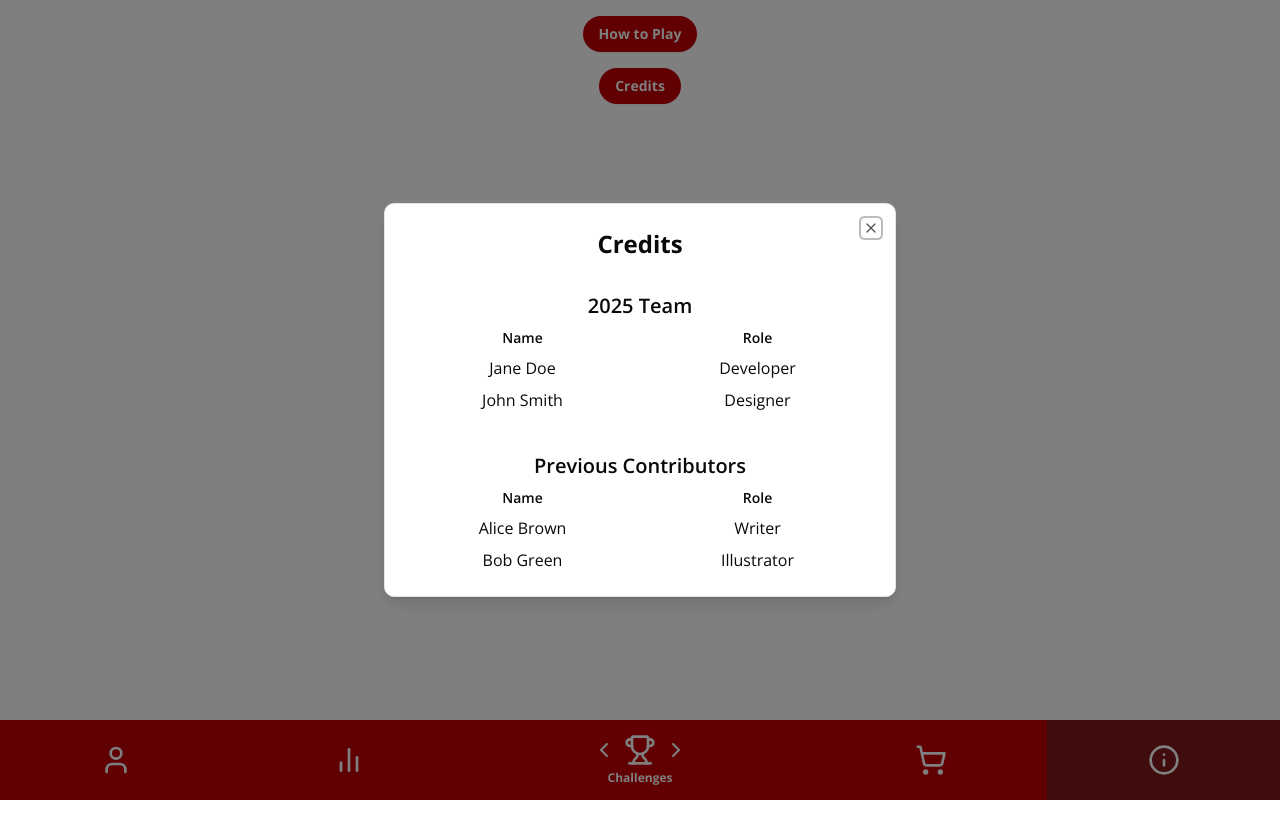
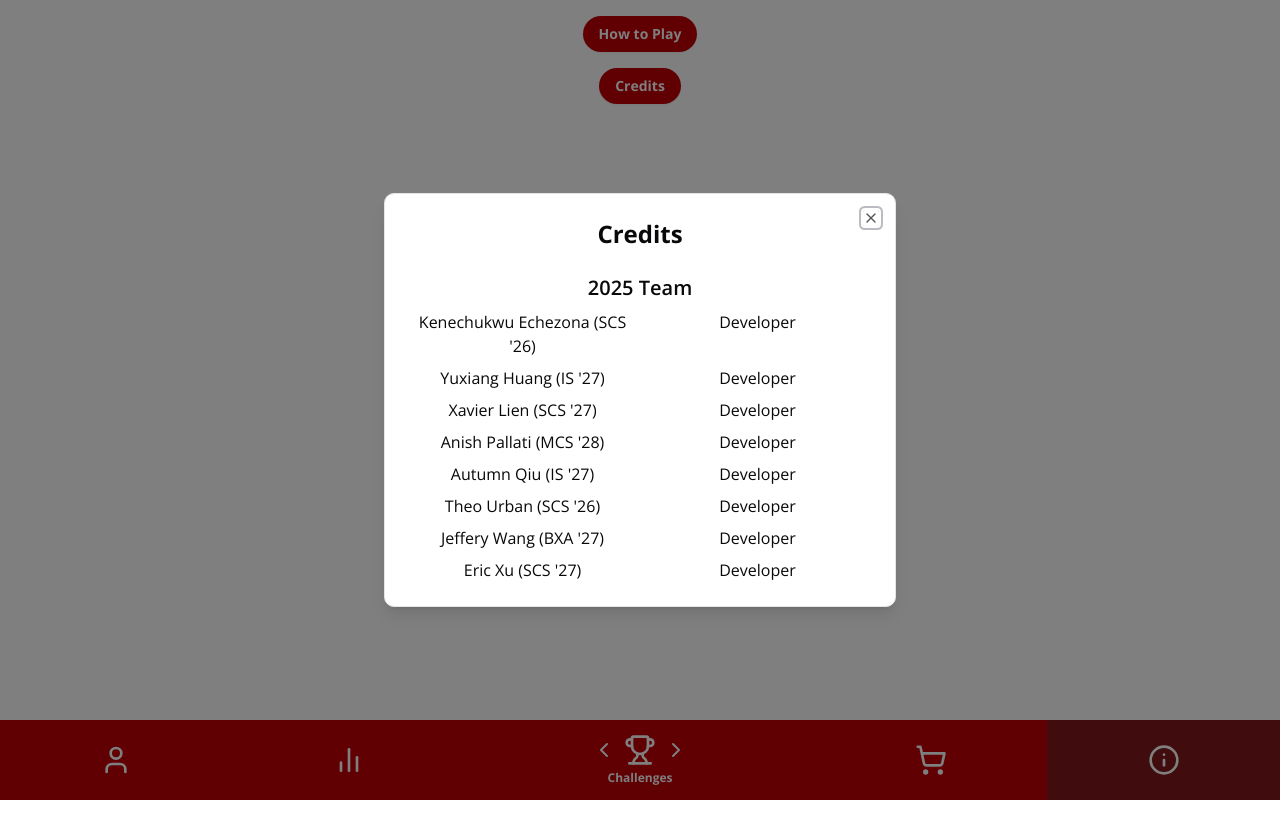
Before and after one commit to ScottyLabs/o-quest, a React (Vite) app in the folder apps/frontend/: page /about in a window 1280 px wide. Both pictures are taken after a click on the button "Credits". Built offline with nearby package versions, Linux system fonts and the light colour scheme.

Commit message:
feat: group past contributors by contribution year; add actual contributor data

```diff
--- a/apps/frontend/src/routes/about.tsx
+++ b/apps/frontend/src/routes/about.tsx
@@ -12,23 +12,75 @@ interface Contributor {
     firstName: string;
     lastName: string;
     role: string;
-    isPastContributor?: boolean;
+    major: string;
+    grad_year: number;
+    contribution_year: number;
 }
 
 const contributors: Contributor[] = [
-    { firstName: "Jane", lastName: "Doe", role: "Developer" },
-    { firstName: "John", lastName: "Smith", role: "Designer" },
     {
-        firstName: "Alice",
-        lastName: "Brown",
-        role: "Writer",
-        isPastContributor: true,
+        firstName: "Kenechukwu",
+        lastName: "Echezona",
+        role: "Developer",
+        major: "SCS",
+        grad_year: 2026,
+        contribution_year: 2025,
     },
     {
-        firstName: "Bob",
-        lastName: "Green",
-        role: "Illustrator",
-        isPastContributor: true,
+        firstName: "Yuxiang",
+        lastName: "Huang",
+        role: "Developer",
+        major: "IS",
+        grad_year: 2027,
+        contribution_year: 2025,
+    },
+    {
+        firstName: "Xavier",
+        lastName: "Lien",
+        role: "Developer",
+        major: "SCS",
+        grad_year: 2027,
+        contribution_year: 2025,
+    },
+    {
+        firstName: "Anish",
+        lastName: "Pallati",
+        role: "Developer",
+        major: "MCS",
+        grad_year: 2028,
+        contribution_year: 2025,
+    },
+    {
+        firstName: "Autumn",
+        lastName: "Qiu",
+        role: "Developer",
+        major: "IS",
+        grad_year: 2027,
+        contribution_year: 2025,
+    },
+    {
+        firstName: "Theo",
+        lastName: "Urban",
+        role: "Developer",
+        major: "SCS",
+        grad_year: 2026,
+        contribution_year: 2025,
+    },
+    {
+        firstName: "Jeffery",
+        lastName: "Wang",
+        role: "Developer",
+        major: "BXA",
+        grad_year: 2027,
+        contribution_year: 2025,
+    },
+    {
+        firstName: "Eric",
+        lastName: "Xu",
+        role: "Developer",
+        major: "SCS",
+        grad_year: 2027,
+        contribution_year: 2025,
     },
 ];
 
@@ -39,13 +91,29 @@ export const Route = createFileRoute("/about")({
 function About() {
     const navigate = useNavigate();
 
+    const currentYear = new Date().getFullYear();
+
     const currentTeam = contributors
-        .filter((c) => !c.isPastContributor)
+        .filter((c) => c.contribution_year === currentYear)
         .sort((a, b) => a.lastName.localeCompare(b.lastName));
 
     const pastContributors = contributors
-        .filter((c) => c.isPastContributor)
+        .filter((c) => c.contribution_year < currentYear)
         .sort((a, b) => a.lastName.localeCompare(b.lastName));
+
+    // Group past contributors by contribution year
+    const groupByContributionYear = (contributors: Contributor[]) => {
+        const grouped: { [key: number]: Contributor[] } = {};
+        for (const c of contributors) {
+            if (!grouped[c.contribution_year]) {
+                grouped[c.contribution_year] = [];
+            }
+            grouped[c.contribution_year]?.push(c);
+        }
+        return grouped;
+    };
+
+    const pastContributorsByYear = groupByContributionYear(pastContributors);
 
     return (
         <div className="bg-white min-h-screen max-w-md mx-auto p-4 flex flex-col items-center text-[15px] leading-snug">
@@ -73,21 +141,17 @@ function About() {
                     </DialogHeader>
 
                     {/* Current Team */}
-                    <div className="mt-4">
+                    <div className="mt-2">
                         <h2 className="text-xl font-semibold text-center mb-2">
-                            2025 Team
+                            {currentYear} Team
                         </h2>
-                        <div className="grid grid-cols-2 gap-2 text-sm font-semibold">
-                            <span className="text-center">Name</span>
-                            <span className="text-center">Role</span>
-                        </div>
                         <div className="grid grid-cols-2 gap-2 mt-2">
                             {currentTeam.map((c) => (
                                 <div
                                     key={`${c.firstName}-${c.lastName}-${c.role}`}
                                     className="contents"
                                 >
-                                    <div className="text-center">{`${c.firstName} ${c.lastName}`}</div>
+                                    <div className="text-center">{`${c.firstName} ${c.lastName} (${c.major} '${c.grad_year.toString().slice(-2)})`}</div>
                                     <div className="text-center">{c.role}</div>
                                 </div>
                             ))}
@@ -95,26 +159,43 @@ function About() {
                     </div>
 
                     {/* Previous Contributors */}
-                    <div className="mt-6">
+                    {Object.keys(pastContributorsByYear).length > 0 && (
+                        <div className="mt-4">
                             <h2 className="text-xl font-semibold text-center mb-2">
                                 Previous Contributors
                             </h2>
-                        <div className="grid grid-cols-2 gap-2 text-sm font-semibold">
-                            <span className="text-center">Name</span>
-                            <span className="text-center">Role</span>
-                        </div>
+                            {Object.entries(pastContributorsByYear)
+                                .sort(
+                                    ([a], [b]) =>
+                                        Number.parseInt(b) - Number.parseInt(a),
+                                )
+                                .map(
+                                    ([year, teamMembers]: [
+                                        string,
+                                        Contributor[],
+                                    ]) => (
+                                        <div key={year} className="mb-4">
+                                            <h3 className="text-lg font-semibold text-center mb-2">
+                                                {year} Team
+                                            </h3>
                                             <div className="grid grid-cols-2 gap-2 mt-2">
-                            {pastContributors.map((c) => (
+                                                {teamMembers.map((c) => (
                                                     <div
                                                         key={`${c.firstName}-${c.lastName}-${c.role}`}
                                                         className="contents"
                                                     >
-                                    <div className="text-center">{`${c.firstName} ${c.lastName}`}</div>
-                                    <div className="text-center">{`${c.role}`}</div>
+                                                        <div className="text-center">{`${c.firstName} ${c.lastName} (${c.major} '${c.grad_year.toString().slice(-2)})`}</div>
+                                                        <div className="text-center">
+                                                            {c.role}
+                                                        </div>
                                                     </div>
                                                 ))}
                                             </div>
                                         </div>
+                                    ),
+                                )}
+                        </div>
+                    )}
                 </DialogContent>
             </Dialog>
         </div>
```
Lines whose indentation alone changed are shown as unchanged.
